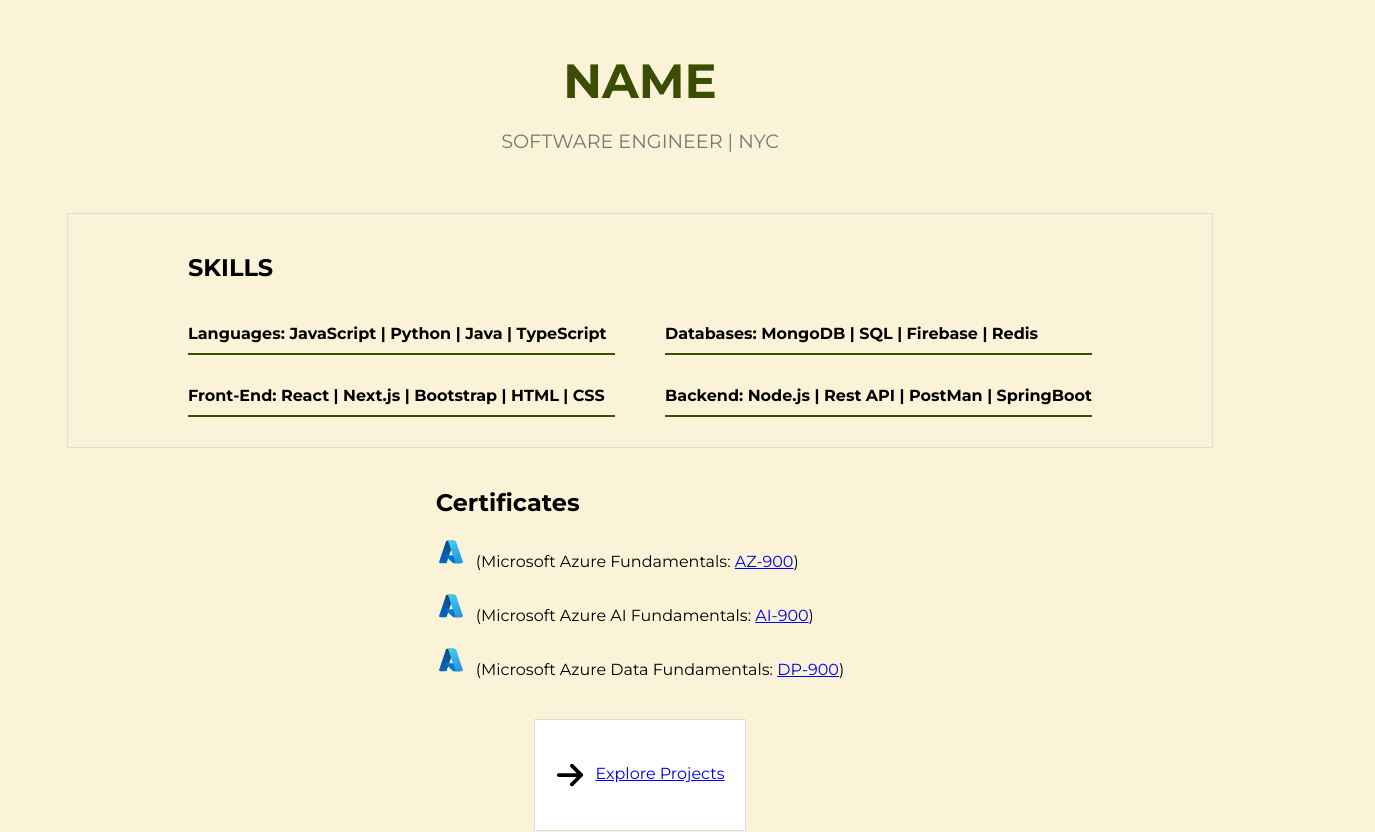
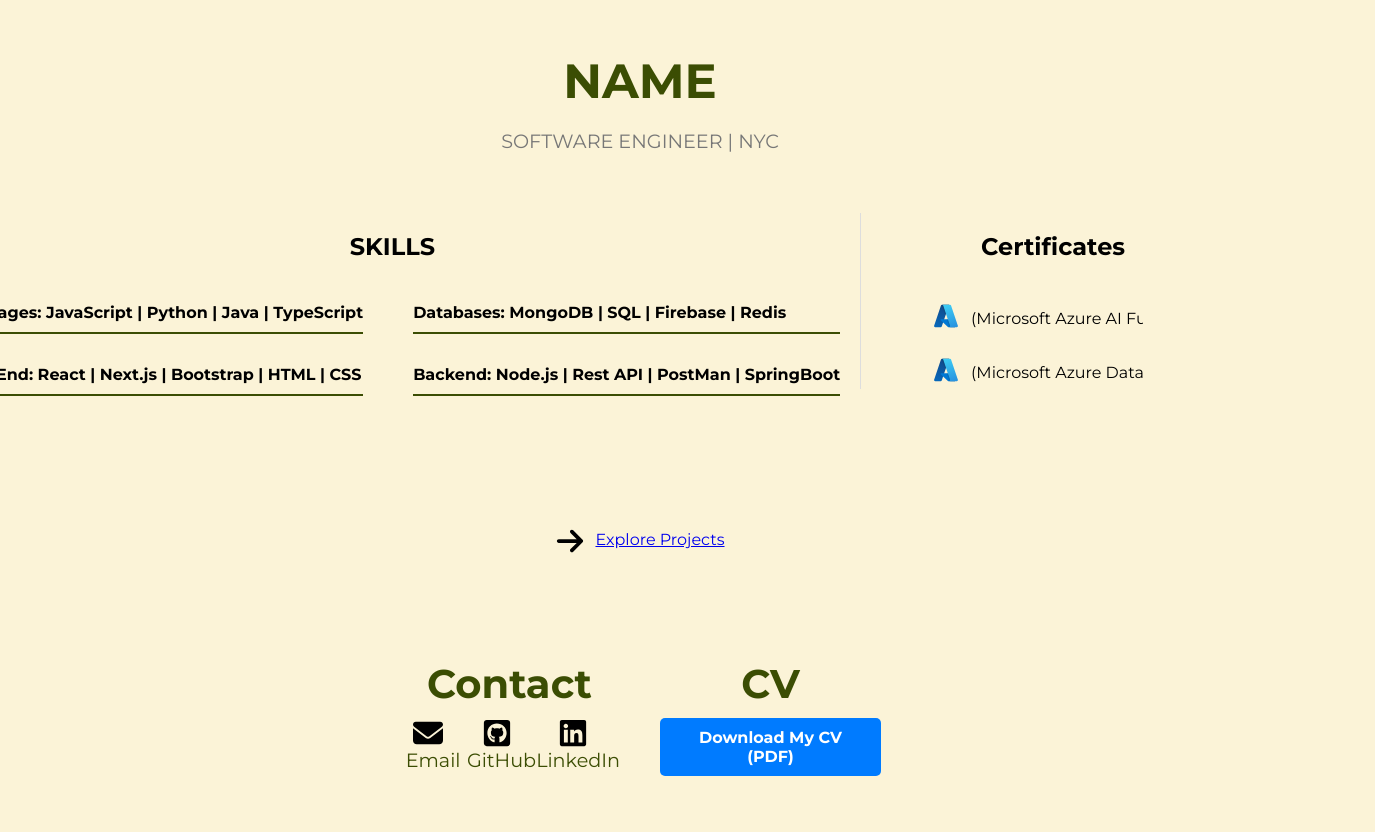
Before and after one commit to Mohamed1756/Portfolio, a React (Create React App) app: page / in a window 1280 px wide. Shown: the top 832 px of the page, 1375 px wide, since content can reach past the window. Built offline with nearby package versions, Linux system fonts and the light colour scheme.

Commit message:
finished the certicate and skills section

```diff
--- a/src/App.css
+++ b/src/App.css
@@ -6,7 +6,7 @@
 .App {
   display: flex;
   flex-direction: column;
-  align-items: center;
+  align-items:center;
   min-height: 100vh;
 }
 
@@ -33,20 +33,24 @@
   align-items: flex-start;
   padding: 20px 20px;
   text-align: left;
-  border: 1px solid #ddd;
-  margin: 20px 0;
+
+  margin: 0px 0;
+  height:auto;
+}
+.Skills-section h2{
+ text-align: center;
 }
 
 .Skills-section,
 .Certificates-section {
   flex: 1;
-  padding: 0 100px;
+  padding: 0 20px; /* Adjust padding for both sections */
 }
 
 .Skills-table {
-  display: grid; /* Use grid layout for the table */
-  grid-template-columns: repeat(2, 1fr); /* Create 2 columns with equal width */
-  gap: 0px 50px; /* Add gap between grid items */
+  display: grid;
+  grid-template-columns: repeat(2, 1fr);
+  gap: 0px 50px;
 }
 
 .Skills-category {
@@ -61,11 +65,32 @@
   white-space: nowrap;
 }
 
+.Certificates-section {
+  border-left: 1px solid #ddd; /* Add a border on the left side */
+
+}
+
+.Certificate-list {
+  display: flex; /* Display certificates in a row */
+  flex-wrap: wrap; /* Allow wrapping when space is limited */
+  align-items: flex-start;
+  margin-top: 20px; /* Add some spacing between the border and certificates */
+}
+
 .Certificate-item {
-  margin-bottom: 20px;
+  flex-basis: calc(50% - 15px); /* Adjust width to fit two items in a row with some spacing */
+  margin-left: 50px; /* Add spacing between certificate items */
+  margin-top: 20px;
   white-space: nowrap;
   overflow: hidden;
   text-overflow: ellipsis;
+  display: flex;
+  align-items: center;
+
+}
+.Certificates-section h2 {
+  margin-left: 100px;
+
 }
 
 .Certificate-item img {
@@ -74,37 +99,65 @@
   margin-right: 10px;
 }
 
-/* Projects and CV-Contact Sections */
+.Projects-section{
+  text-align: center;
+  margin-top: 100px;
+}
 .CV-Contact-section {
   display: flex;
   justify-content: space-between;
-  align-items: stretch; /* Adjust as needed */
+  align-items: flex-start;
+  padding: 20px 20px;
+  text-align: left;
+  margin: 0px 0;
 }
 
-.Projects-section,
-.CV-Contact-section {
+.Contact-section {
   flex: 1;
-  padding: 40px 20px;
   text-align: center;
-  background-color: white;
-  border: 1px solid #ddd;
-  margin: 20px 0;
+  margin: 50px 20px;
 }
 
-
-.CV-section h2,
-.Contact-section h2 {
-  font-size: 2.5rem;
-  margin-bottom: 20px;
-  color: rgb(59, 77, 3);
+.CV-section {
+  flex: 1;
+  text-align: center;
+  margin: 50px 20px;
 }
 
-.CV-icon img,
+.Contact-columns {
+  display: flex;
+  justify-content: space-between;
+  align-items: center;
+}
+
+.Contact-col {
+  flex: 1;
+  text-align: center;
+}
+
 .Contact-icon img {
   width: 30px;
   height: 30px;
   vertical-align: middle;
   margin-right: 10px;
+}
+
+.Contact-col a {
+  display: block;
+  font-size: 1.2rem;
+  color: rgb(59, 77, 3);
+  text-decoration: none;
+  transition: color 0.3s;
+}
+
+.Contact-col a:hover {
+  color: #0056b3;
+}
+
+.CV-Contact-section h2 {
+  font-size: 2.5rem;
+  margin-bottom: 10px;
+  color: rgb(59, 77, 3);
 }
 
 .CV-button {
--- a/src/App.js
+++ b/src/App.js
@@ -26,16 +26,11 @@
              </div>
          </div>
        </div>
-    </div>
+
     <div className='Certificates-section'>
        <h2>Certificates</h2>
        <div className="Certificate-list">
-          <div className="Certificate-item">
-             <a href="link_to_certificate1" target="_blank" rel="noopener noreferrer">
-             <img src="azure.svg" alt="azure img" />
-             </a>
-             (Microsoft Azure Fundamentals: <a href="https://www.microsoft.com/en-us/learning/exam-az-900.aspx" target="_blank" rel="noopener noreferrer">AZ-900</a>)
-          </div>
+
           <div className="Certificate-item">
              <a href="link_to_certificate2" target="_blank" rel="noopener noreferrer">
              <img src="azure.svg" alt="azure img" />
@@ -50,36 +45,43 @@
           </div>
        </div>
     </div>
+    </div>
     <div className='Projects-section'>
-       <span className="CV-icon">
+       <span className="Contact-icon">
        <img src="arrow-right.svg" alt="arrow-img" />
        <a href="/">Explore Projects</a>
        </span>
     </div>
+
    <div className='CV-Contact-section'>
-       <div className="Contact-section">
+      <div class="Contact-section">
          <h2>Contact</h2>
-          <p>
-             <span className="Contact-icon">
+         <div class="Contact-columns">
+            <div class="Contact-col">
+               <span class="Contact-icon">
                <img src="/envelope-solid.svg" alt="Email" />
+               </span>
                <a href="mailto:Mohamed.m365@outlook.com">Email</a>
-             </span><br />
-             <span className="Contact-icon">
+            </div>
+            <div class="Contact-col">
+               <span class="Contact-icon">
                <img src="square-github.svg" alt="GitHub" />
+               </span>
                <a href="https://github.com/Mohamed1756">GitHub</a>
-             </span><br />
-             <span className="Contact-icon">
+            </div>
+            <div class="Contact-col">
+               <span class="Contact-icon">
                <img src="Linkedin.svg" alt="LinkedIn" />
+               </span>
                <a href="https://www.linkedin.com/in/mohamed-m-87a213214/">LinkedIn</a>
-             </span><br />
-          </p>
             </div>
+         </div>
+      </div>
+
       <div className="CV-section">
          <h2>CV</h2>
          <div className="CV-content">
-             <span className="CV-icon">
-             <img src="CV.svg" alt="CV-img" />
-             </span>
+
             <a className="CV-button" href="/MohamedCV.pdf" target="_blank" rel="noopener noreferrer">
              Download My CV (PDF)
             </a>
@@ -89,6 +91,7 @@
  </div>
 
 
+
   );
 }
 
```
Lines whose indentation alone changed are shown as unchanged.
